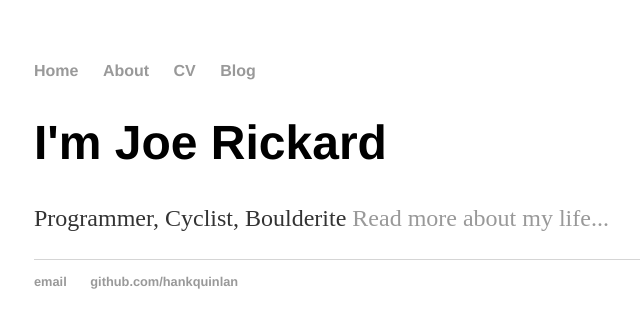
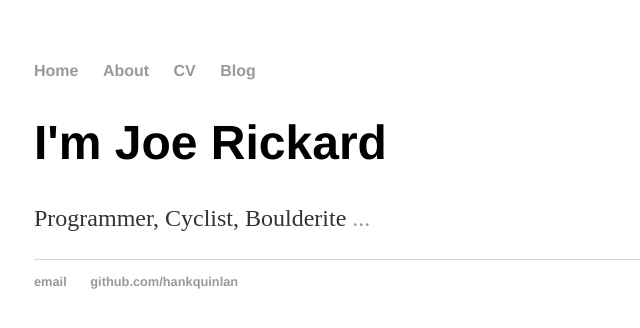
Before and after one commit to joerickard/personalWebsite, a Jekyll site: the page built from index.html, in a window 1280 px wide. Shown: the top 328 px of the page, without its empty margins (158-798 px from the left). Built offline with Jekyll 4.4.1, drawn with Linux system fonts in a browser that asks for light colours.

Commit message:
Update index.html

```diff
--- a/index.html
+++ b/index.html
@@ -5,5 +5,5 @@ title: Joe Rickard
 
 		<div class="blurb">
 			<h1>I'm Joe Rickard</h1>
-			<p>Programmer, Cyclist, Boulderite <a href="/about">Read more about my life...</a></p>
+			<p>Programmer, Cyclist, Boulderite <a href="/about">...</a></p>
 		</div>
```
